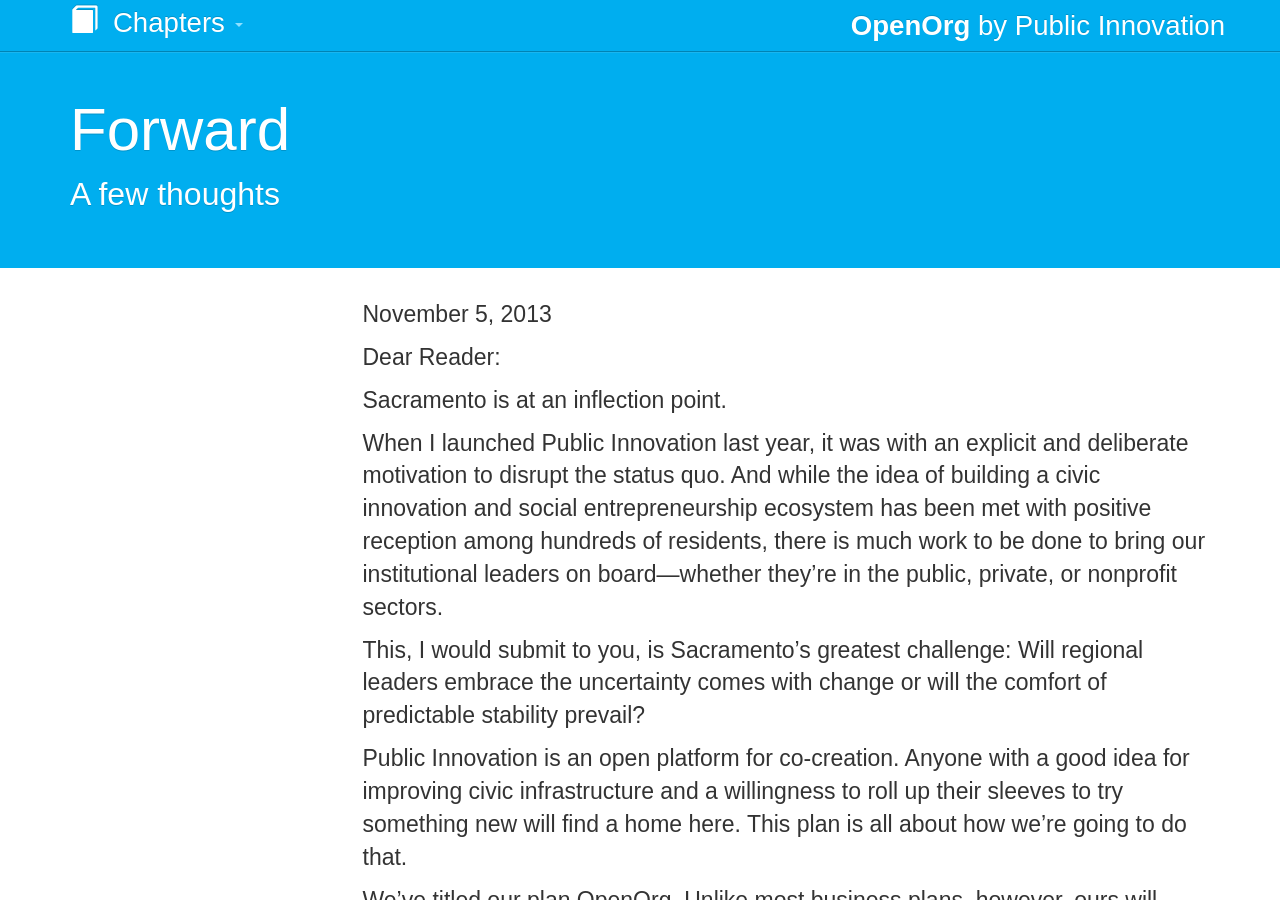
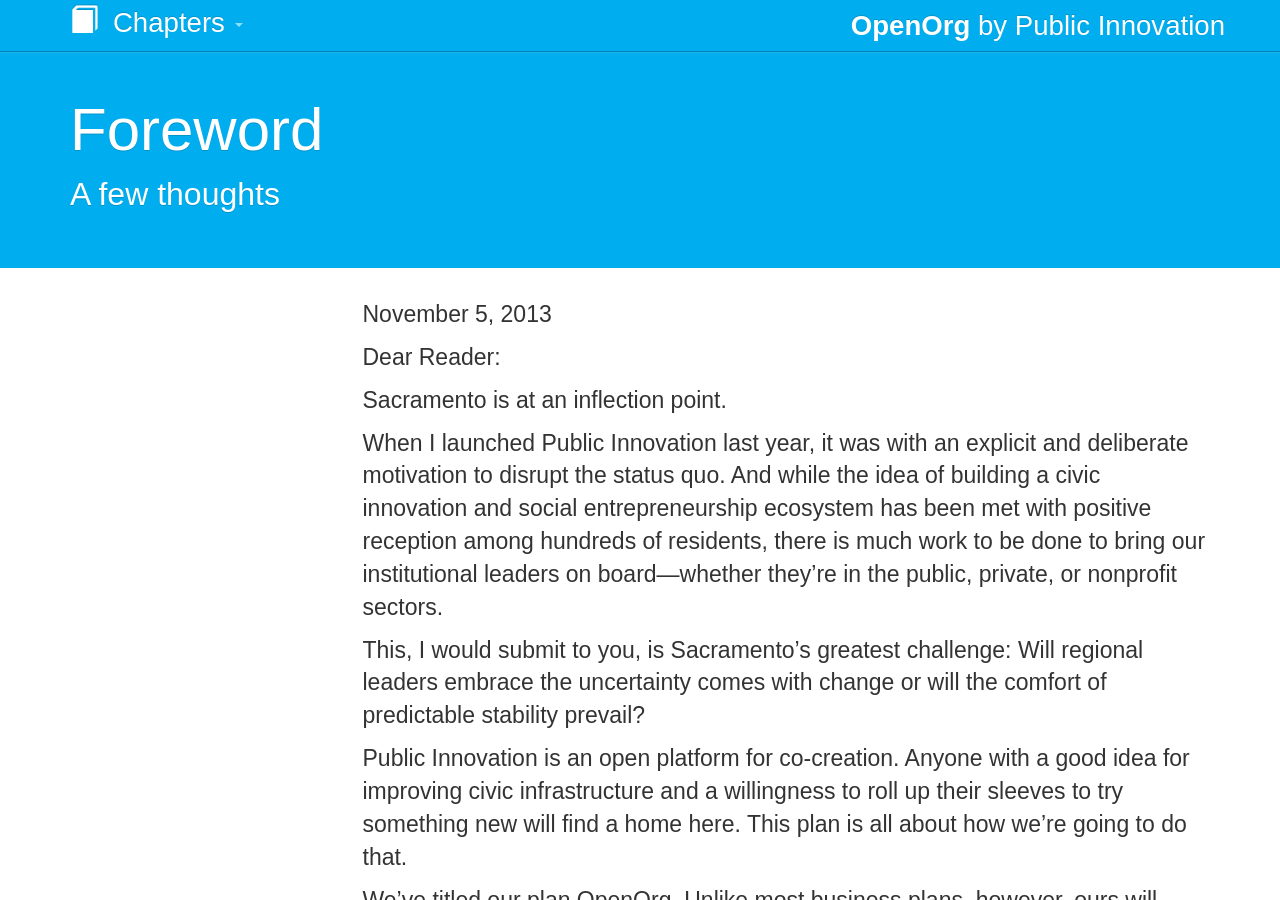
Before and after one commit to publicinnovation/openorg, a Jekyll site: the page built from chapters/0_forward.md, in a window 1280 px wide and 900 px high. Built offline with Jekyll 4.4.1, drawn with Linux system fonts in a browser that asks for light colours; nearby versions of some CDN libraries; Markdown is read by kramdown in place of the engine named in the settings; comment, search, counter and statistics services are not loaded.

Commit message:
backwards to forewords

```diff
--- a/_includes/topbar-nav.html
+++ b/_includes/topbar-nav.html
@@ -6,8 +6,8 @@
           <span class="glyphicon glyphicon-book"></span> &nbsp;Chapters <b class="caret"></b>
         </a>
         <ul class="dropdown-menu">
-          <li {% if page.url == "/chapters/forward/" %}class="active"{% endif %}>
-            <a href="/chapters/forward">
+          <li {% if page.url == "/chapters/foreword/" %}class="active"{% endif %}>
+            <a href="/chapters/foreword">
               Forward
             </a>
           </li>
--- a/chapters/0_forward.md
+++ b/chapters/0_forward.md
@@ -1,9 +1,9 @@
 ---
 layout: chapter
-title: Forward
+title: Foreword
 tagline: A few thoughts
 chapter: 0
-permalink: /forward/
+permalink: /foreword/
 ---
 
 November 5, 2013
```
Also changed, not shown: chapters/1_executive-summary.md (+1 -1 lines).
